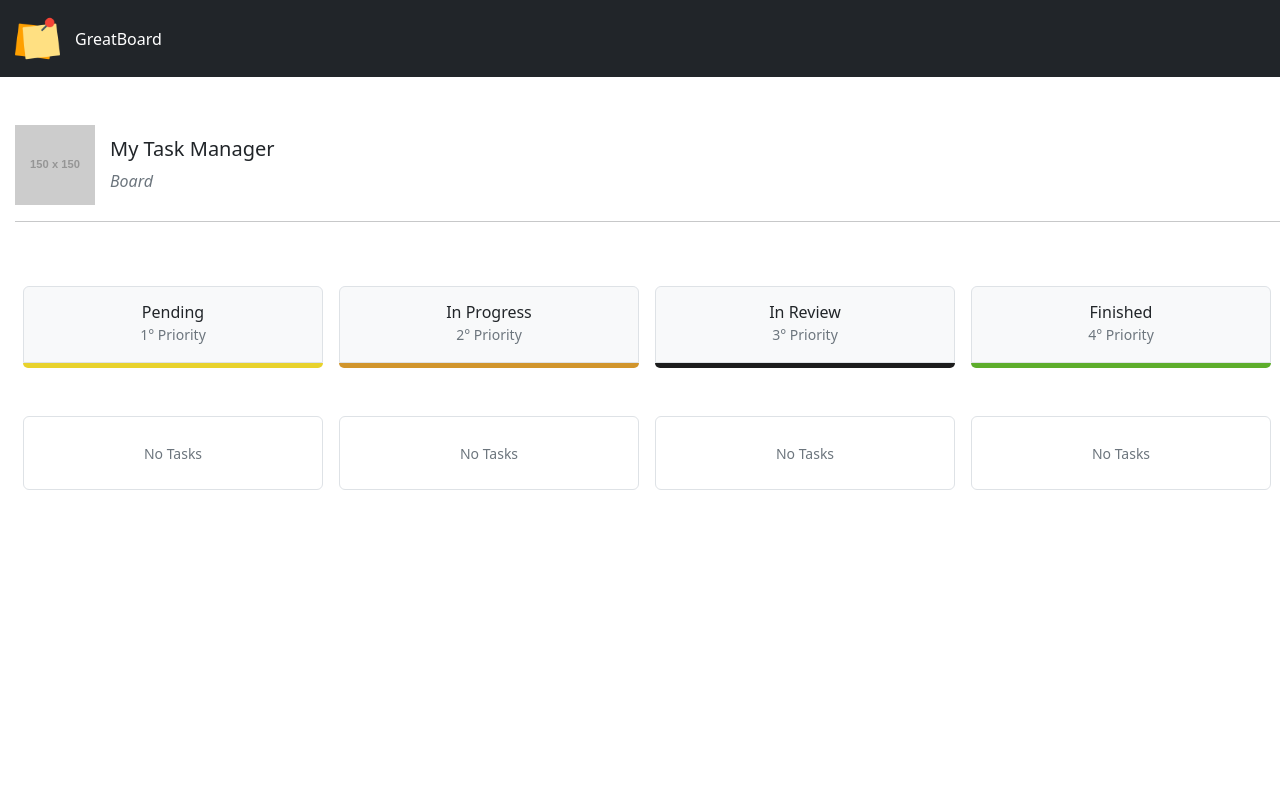
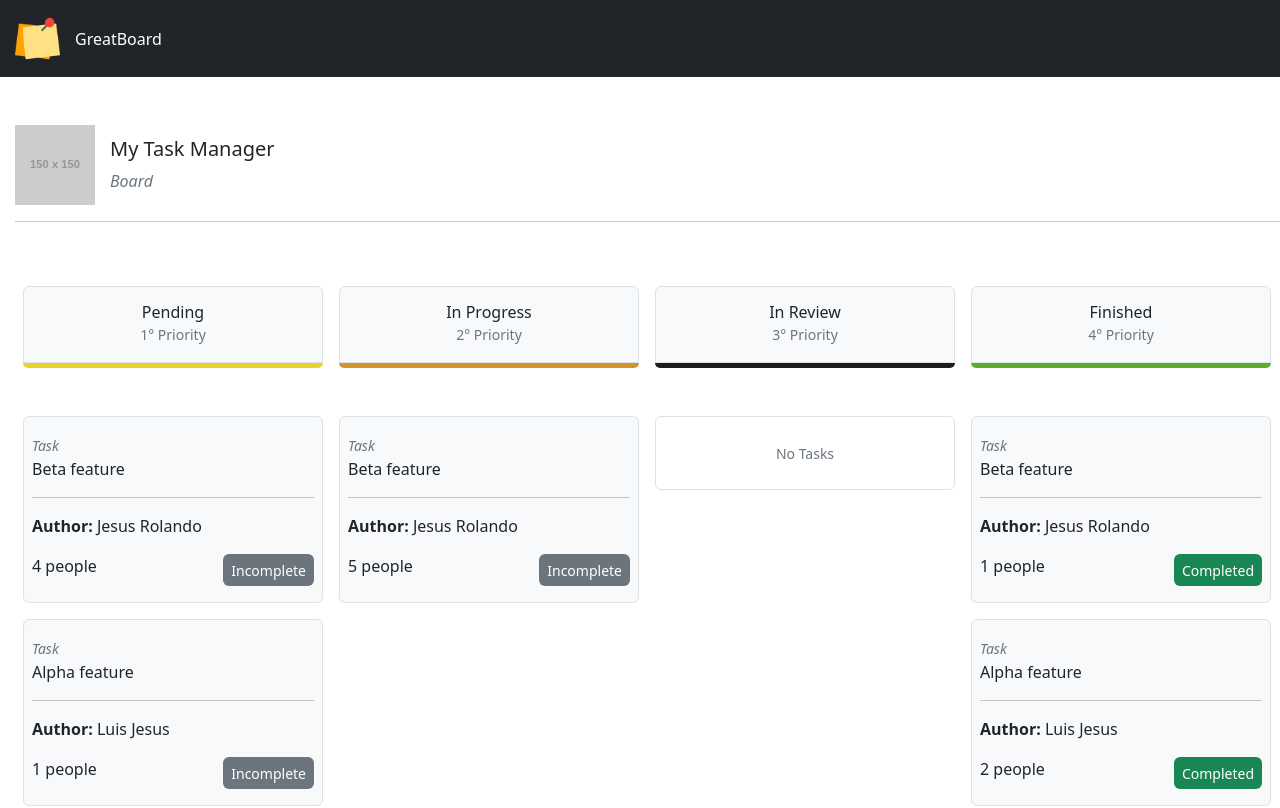
Before and after one commit to LuisRococo/task-manager-app-front, a React (Vite) app: page / in a window 1280 px wide. Shown: the top 808 px of the page. Built offline with nearby package versions, Linux system fonts and the light colour scheme.

Commit message:
add tasks on task lists

```diff
--- /dev/null
+++ b/src/components/boardPage/TaskCard.tsx/TaskCard.tsx
@@ -0,0 +1,50 @@
+import React from "react";
+import "./TaskCard.scss";
+import { ITask, TaskStatusEnum } from "../../../interfaces/task";
+
+interface TaskCard extends ITask {}
+
+export const TaskCard: React.FC<ITask> = ({
+  assignedQuantity,
+  creatorName,
+  status,
+  taskId,
+  title,
+}) => {
+  const statusComponent = () => {
+    if (status === TaskStatusEnum.complete) {
+      return (
+        <div className="bg-success rounded px-2 py-1 text-white">
+          <p className="p-0 m-0">
+            <small>Completed</small>
+          </p>
+        </div>
+      );
+    } else {
+      return (
+        <div className="bg-secondary rounded px-2 py-1 text-white">
+          <p className="p-0 m-0">
+            <small>Incomplete</small>
+          </p>
+        </div>
+      );
+    }
+  };
+
+  return (
+    <div className="rounded border px-2 py-3 mb-3 bg-light">
+      <small className="text-muted fst-italic">Task</small>
+      <p>{title}</p>
+      <hr />
+      <p>
+        <strong>Author: </strong>
+        {creatorName}
+      </p>
+
+      <div className="d-flex justify-content-between">
+        <p className="p-0 m-0">{assignedQuantity} people</p>
+        {statusComponent()}
+      </div>
+    </div>
+  );
+};
--- a/src/components/boardPage/TaskList/TaskList.tsx
+++ b/src/components/boardPage/TaskList/TaskList.tsx
@@ -1,14 +1,32 @@
-import React, { useState } from "react";
+import React, { useEffect, useState } from "react";
 import "./TaskList.scss";
 import { ITaskList } from "../../../interfaces/taskList";
 import { EmptyTaskListCard } from "./EmptyTaskListCard";
+import { ITask } from "../../../interfaces/task";
+import { TaskCard } from "../TaskCard.tsx/TaskCard";
+import {
+  taskGroup1,
+  taskGroup2,
+  taskGroupCompleted,
+} from "../../../placeholders/tasksPlaceholders";
 
 interface CardList {
   taskList: ITaskList;
 }
 
 export const TaskList: React.FC<CardList> = ({ taskList }) => {
-  const [tasks, setTasks] = useState([]);
+  const [tasks, setTasks] = useState<ITask[]>([]);
+
+  useEffect(() => {
+    // Placeholder code
+    if (taskList.priority === 1) {
+      setTasks(taskGroup1);
+    } else if (taskList.priority === 2) {
+      setTasks(taskGroup2);
+    } else if (taskList.priority === 4) {
+      setTasks(taskGroupCompleted);
+    }
+  }, []);
 
   return (
     <div className="task-list mx-2 col-inside-scroll pb-4 h-100">
@@ -23,7 +41,13 @@ export const TaskList: React.FC<CardList> = ({ taskList }) => {
         ></div>
       </div>
 
-      <div>{tasks.length == 0 && <EmptyTaskListCard />}</div>
+      <div>
+        {tasks.length == 0 && <EmptyTaskListCard />}
+        {tasks.length != 0 &&
+          tasks.map((task) => {
+            return <TaskCard {...task} />;
+          })}
+      </div>
     </div>
   );
 };
--- /dev/null
+++ b/src/interfaces/task.tsx
@@ -0,0 +1,12 @@
+export enum TaskStatusEnum {
+  complete,
+  incomplete,
+}
+
+export interface ITask {
+  taskId: number;
+  title: string;
+  creatorName: string;
+  status: TaskStatusEnum;
+  assignedQuantity: number;
+}
--- /dev/null
+++ b/src/placeholders/tasksPlaceholders.ts
@@ -0,0 +1,53 @@
+import { ITask, TaskStatusEnum } from "../interfaces/task";
+import { randomInteger } from "../utils/utils";
+
+export const taskGroup1: ITask[] = [
+  {
+    taskId: randomInteger(1, 100),
+    assignedQuantity: randomInteger(1, 8),
+    creatorName: "Jesus Rolando",
+    status: TaskStatusEnum.incomplete,
+    title: "Beta feature",
+  },
+  {
+    taskId: randomInteger(1, 100),
+    assignedQuantity: randomInteger(1, 8),
+    creatorName: "Luis Jesus",
+    status: TaskStatusEnum.incomplete,
+    title: "Alpha feature",
+  },
+  {
+    taskId: randomInteger(1, 100),
+    assignedQuantity: randomInteger(1, 8),
+    creatorName: "Ricardo Armando",
+    status: TaskStatusEnum.incomplete,
+    title: "Omega feature",
+  },
+];
+
+export const taskGroup2: ITask[] = [
+  {
+    taskId: randomInteger(1, 100),
+    assignedQuantity: randomInteger(1, 8),
+    creatorName: "Jesus Rolando",
+    status: TaskStatusEnum.incomplete,
+    title: "Beta feature",
+  },
+];
+
+export const taskGroupCompleted: ITask[] = [
+  {
+    taskId: randomInteger(1, 100),
+    assignedQuantity: randomInteger(1, 8),
+    creatorName: "Jesus Rolando",
+    status: TaskStatusEnum.complete,
+    title: "Beta feature",
+  },
+  {
+    taskId: randomInteger(1, 100),
+    assignedQuantity: randomInteger(1, 8),
+    creatorName: "Luis Jesus",
+    status: TaskStatusEnum.complete,
+    title: "Alpha feature",
+  },
+];
--- /dev/null
+++ b/src/utils/utils.ts
@@ -0,0 +1,3 @@
+export function randomInteger(min: number, max: number) {
+  return Math.floor(Math.random() * (max - min + 1) + min);
+}
```
Also changed, not shown: src/components/boardPage/TaskCard.tsx/TaskCard.scss (added).
